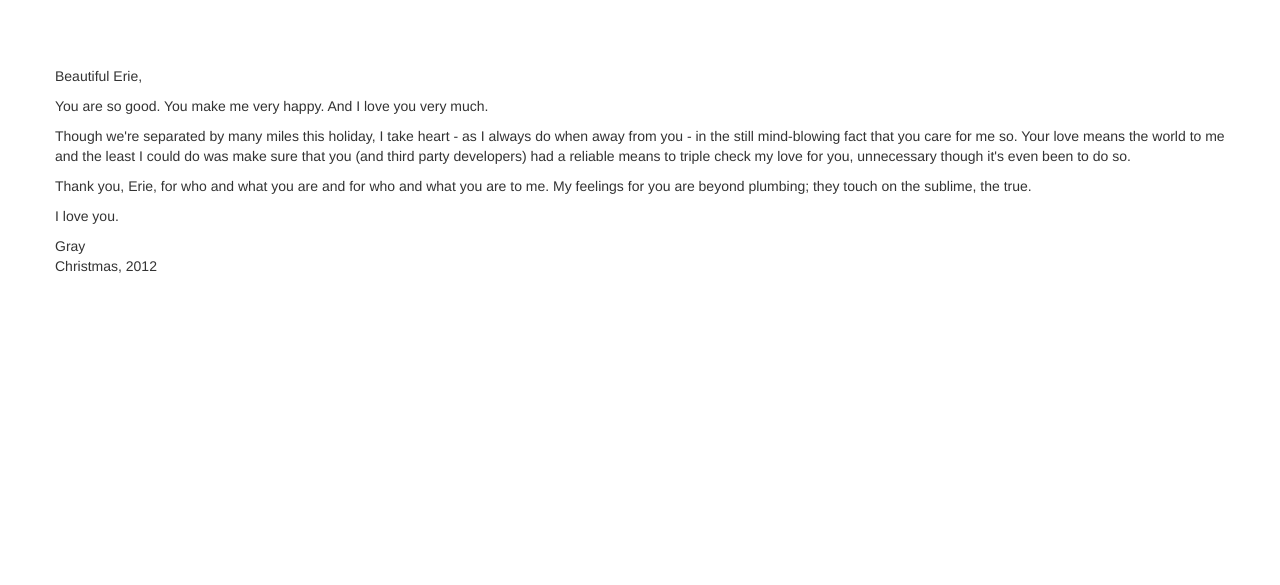
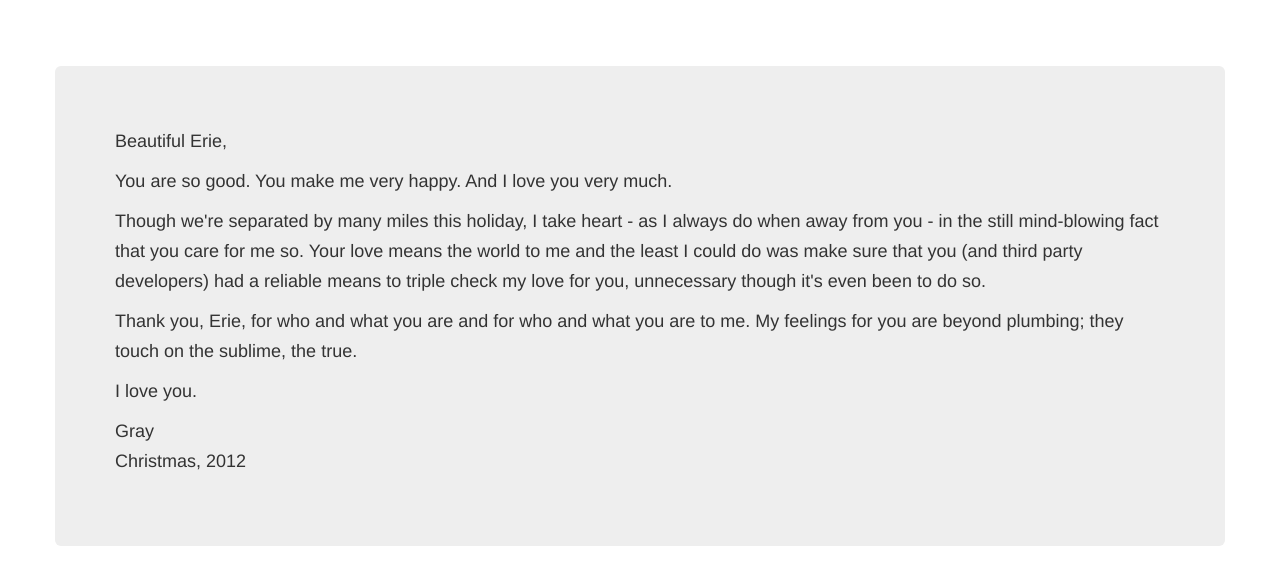
Before and after one commit to gbinal/EM-API, a Jekyll site: the page built from about.html, in a window 1280 px wide. Shown: the top 585 px of the page. Built offline with Jekyll 4.4.1, drawn with Linux system fonts in a browser that asks for light colours; nearby versions of some CDN libraries.

Commit message:
Update about.html

```diff
--- a/about.html
+++ b/about.html
@@ -2,7 +2,7 @@
 layout: default
 ---
 
-<div style="margin: 60px auto;">
+<div style="margin: 60px auto;" class="hero-unit">
 <p>Beautiful Erie,  </p>
 
 <p>You are so good.  You make me very happy.  And I love you very much.  </p>
```
